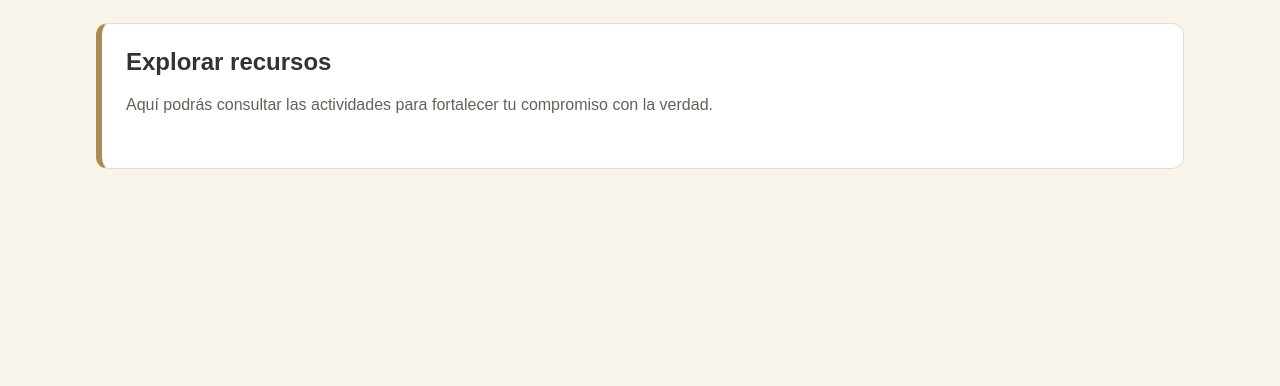
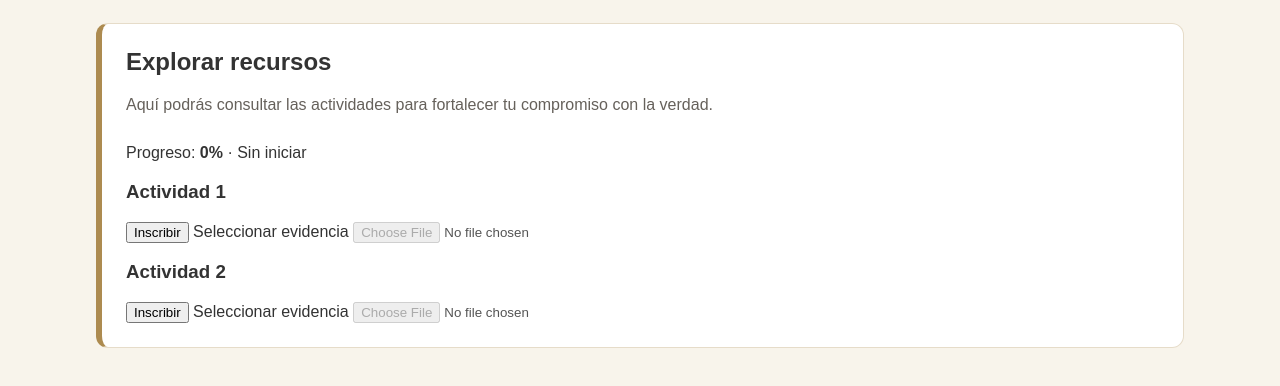
Before and after one commit to Osqui5320-maker/TakeOffUP, a plain HTML site: page html/compromiso-con-la-verdad.html in a window 1280 px wide. Shown: the part 342-728 px from the top of the page. Drawn offline with Linux system fonts and the light colour scheme.

Commit message:
Agrega inscripción y progreso a las demás competencias

```diff
--- a/html/compromiso-con-la-verdad.html
+++ b/html/compromiso-con-la-verdad.html
@@ -55,10 +55,28 @@
                 Aquí podrás consultar las actividades para fortalecer
                 tu compromiso con la verdad.
             </p>
+            <p aria-live="polite">
+                Progreso: <strong id="porcentaje-progreso">0%</strong> ·
+                <span id="estado-progreso">Sin iniciar</span>
+            </p>
+
+            <div>
+                <h3>Actividad 1</h3>
+                <button id="inscribir-1" type="button">Inscribir</button>
+                <label for="evidencia-1">Seleccionar evidencia</label>
+                <input id="evidencia-1" type="file" disabled>
+            </div>
+
+            <div>
+                <h3>Actividad 2</h3>
+                <button id="inscribir-2" type="button">Inscribir</button>
+                <label for="evidencia-2">Seleccionar evidencia</label>
+                <input id="evidencia-2" type="file" disabled>
+            </div>
         </section>
 
     </main>
-
+    <script src="../script.js"></script>
 </body>
 
 </html>
--- a/script.js
+++ b/script.js
@@ -1,7 +1,7 @@
 let totalActividades = 5;
 let actividadesInscritas = 0;
 let actividadesConEvidencia = 0;
-let porcentajeEnPantalla = document.getElementById("Porcentaje-progreso");
+let porcentajeEnPantalla = document.getElementById("porcentaje-progreso");
 let estadoEnPantalla = document.getElementById("estado-progreso");
 
 function actualizarProgreso() {
```
Also changed, not shown: html/excelencia-humana.html (+19 -1 lines), html/innovacion.html (+19 -1 lines), html/liderazgo.html (+19 -1 lines), html/madurez-emocional.html (+19 -1 lines), html/pensamiento-critico.html (+19 -1 lines), html/sentido-trascendente.html (+19 -1 lines).
